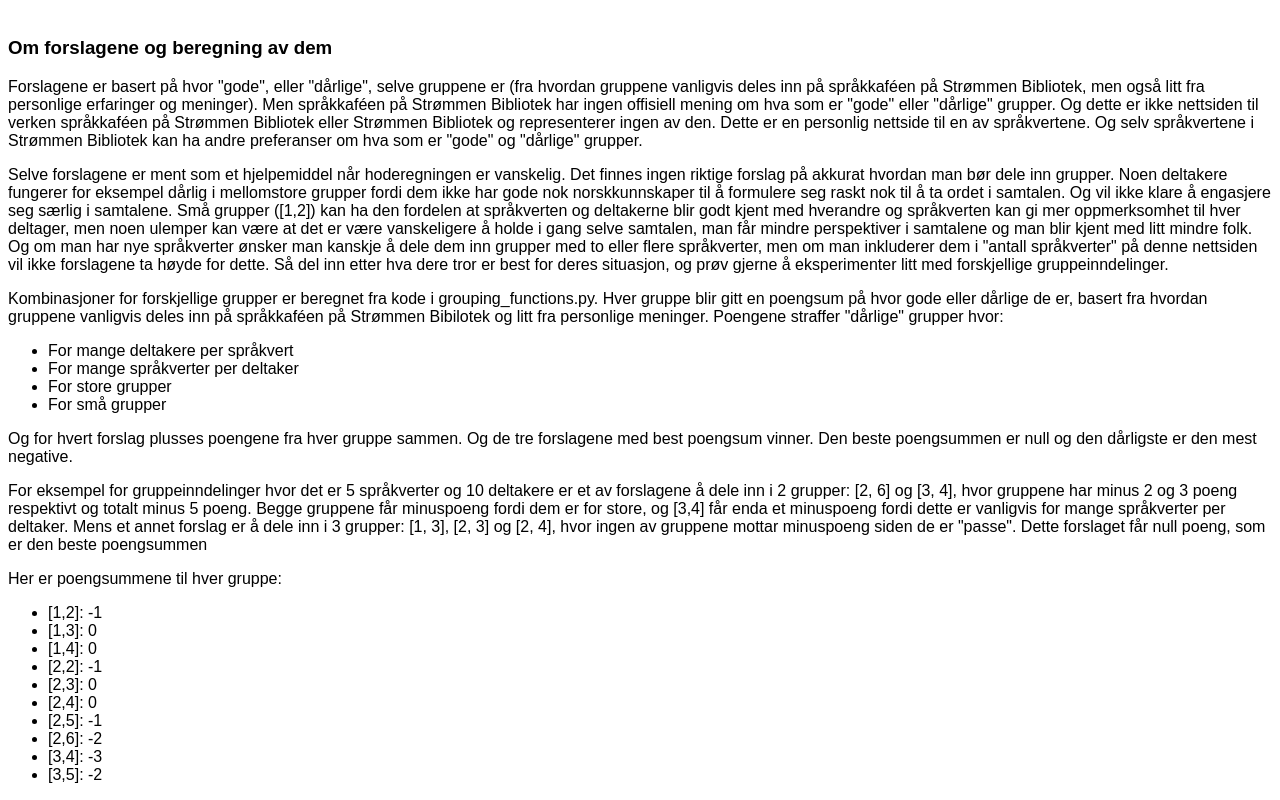
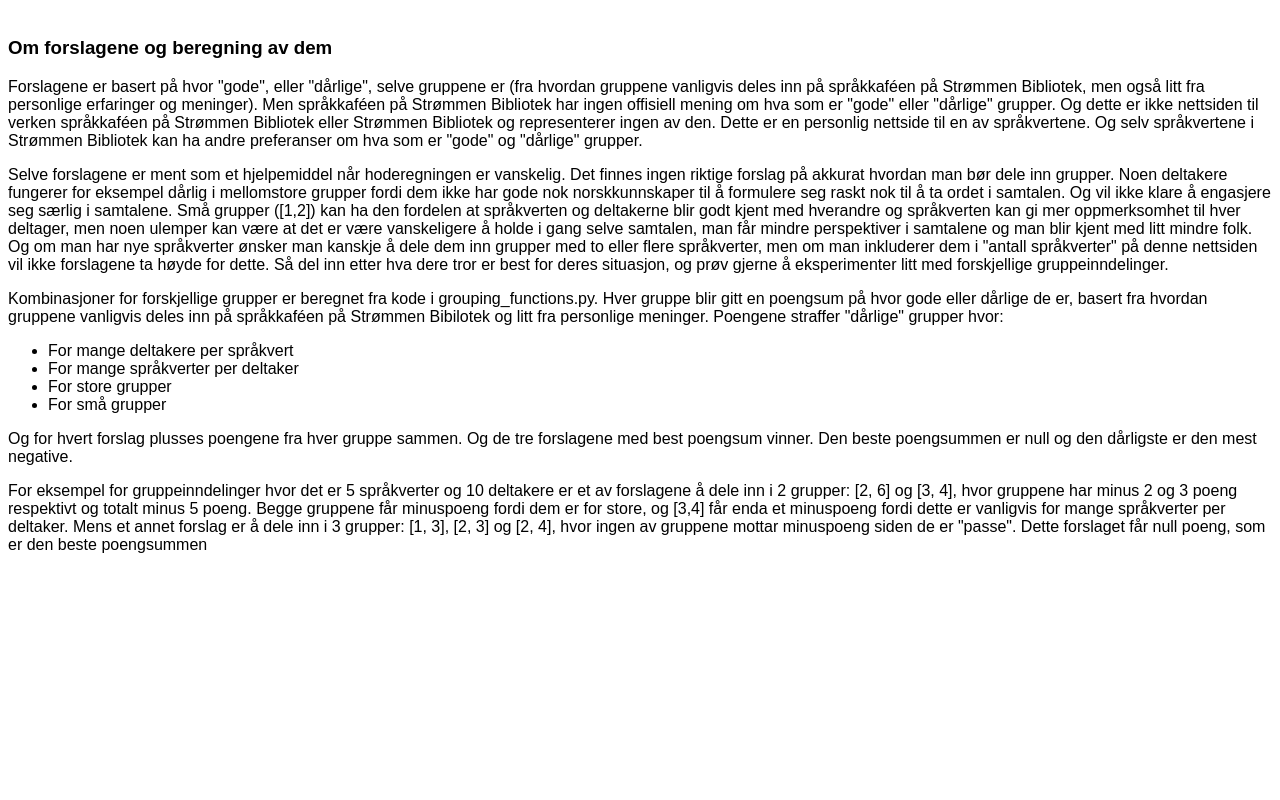
Before and after one commit to chrisskiberg/grouping-tool, a plain HTML site: page index.html in a window 1280 px wide. Shown: the part 719-1519 px from the top of the page. After the commit the page ends 1289 px from the top, so only its background shows below. Drawn offline with Linux system fonts and the light colour scheme.

Commit message:
Update index.html

```diff
--- a/index.html
+++ b/index.html
@@ -76,20 +76,6 @@ body {
 
 <p>For eksempel for gruppeinndelinger hvor det er 5 språkverter og 10 deltakere er et av forslagene å dele inn i 2 grupper: [2, 6] og [3, 4], hvor gruppene har minus 2 og 3 poeng respektivt og totalt minus 5 poeng. Begge gruppene får minuspoeng fordi dem er for store, og [3,4] får enda et minuspoeng fordi dette er vanligvis for mange språkverter per deltaker. Mens et annet forslag er å dele inn i 3 grupper: [1, 3], [2, 3] og [2, 4], hvor ingen av gruppene mottar minuspoeng siden de er "passe". Dette forslaget får null poeng, som er den beste poengsummen</p>
 
-<p>Her er poengsummene til hver gruppe: </p>
-
-<ul>
-  <li>[1,2]: -1</li>
-  <li>[1,3]: 0</li>
-  <li>[1,4]: 0</li>
-  <li>[2,2]: -1</li>
-  <li>[2,3]: 0</li>
-  <li>[2,4]: 0</li>
-  <li>[2,5]: -1</li>
-  <li>[2,6]: -2</li>
-  <li>[3,4]: -3</li>
-  <li>[3,5]: -2</li>
-</ul>
 
 <script src="grouping.js"></script>
 
```
